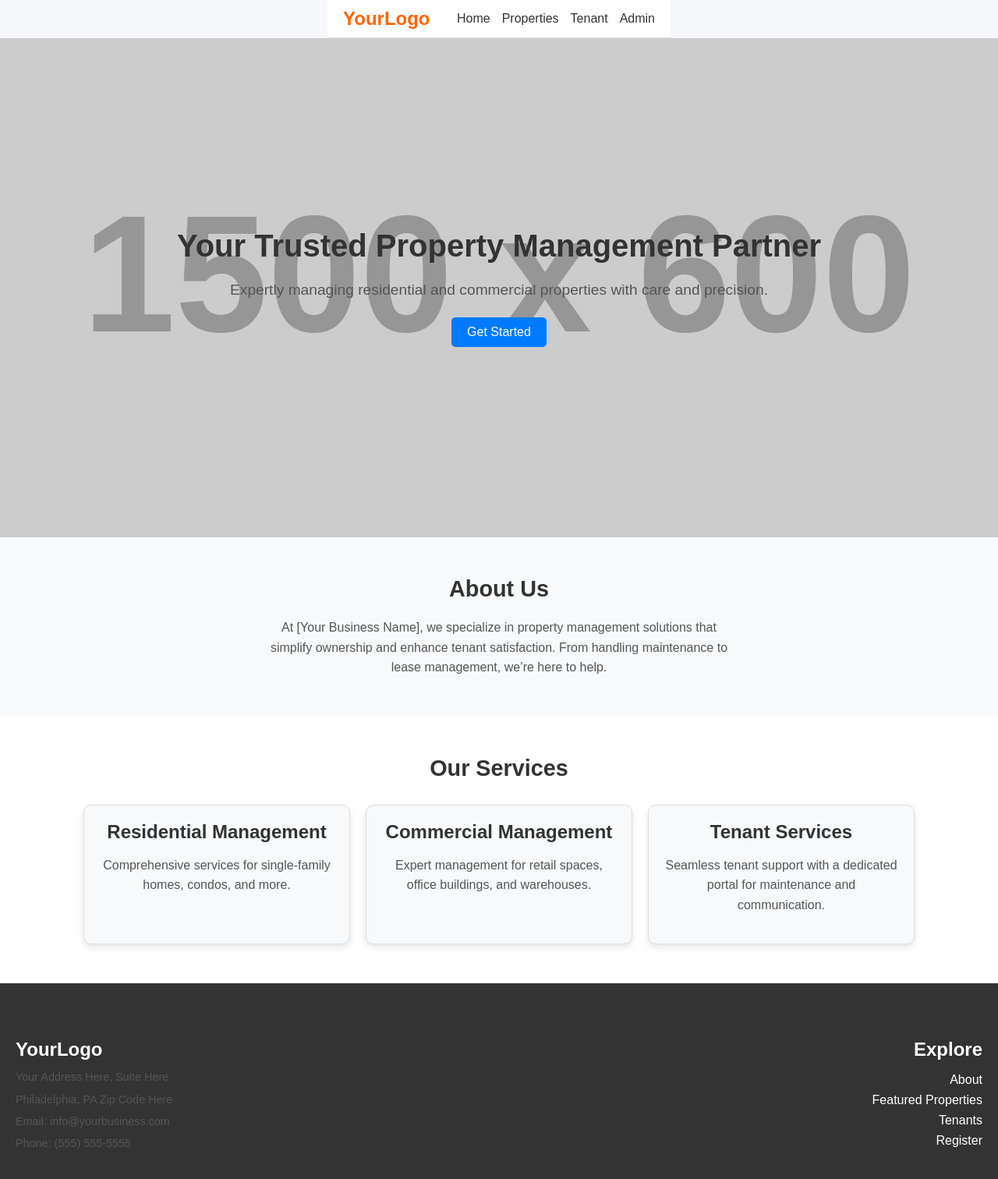
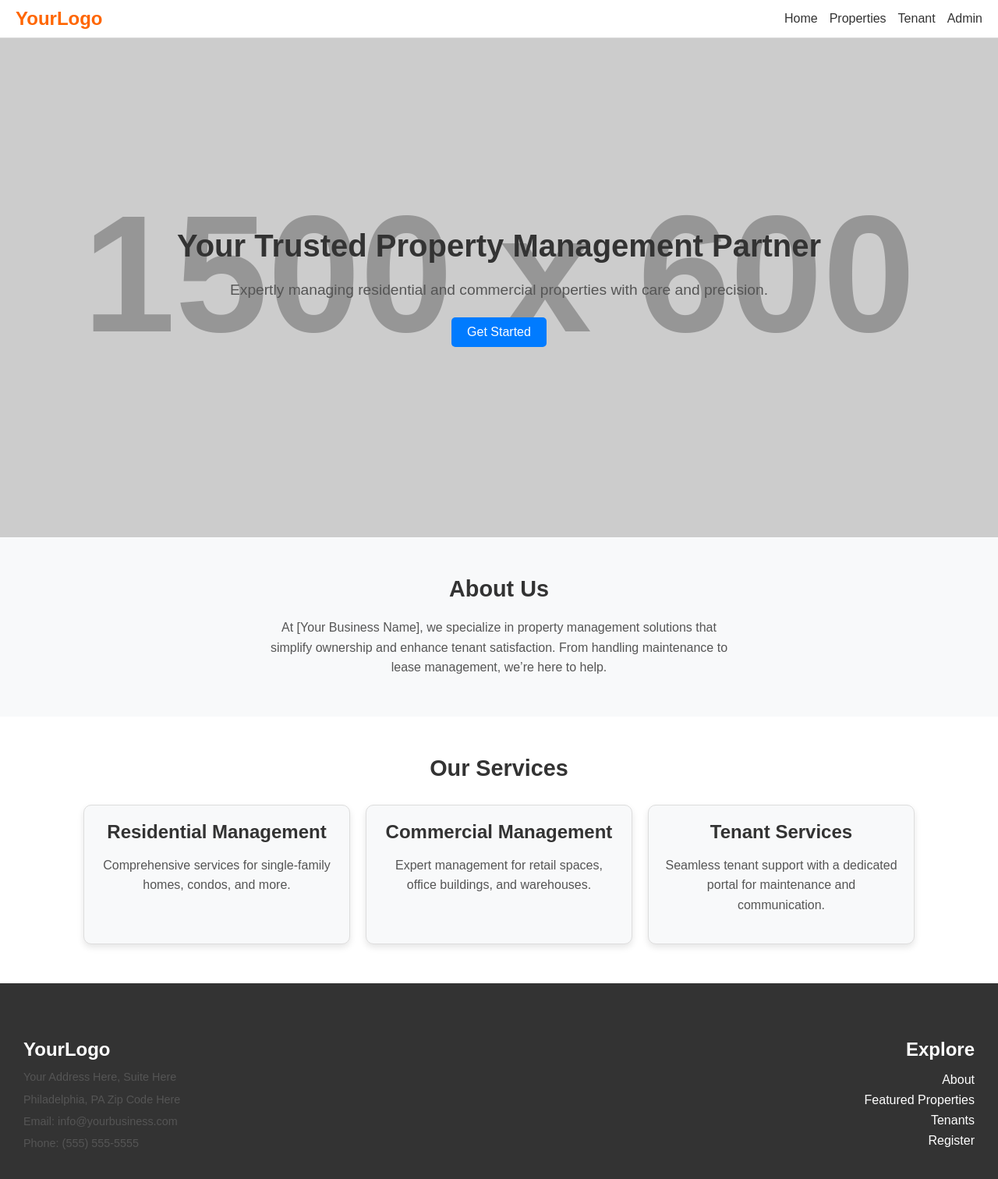
Before and after one commit to htrillo95/newpropertypro-ui-prod, a React (Create React App) app: page / in a window 1280 px wide. Shown: the top 1512 px of the page at 78% size. Built offline with nearby package versions, Linux system fonts and the light colour scheme.

Commit message:
Fixing footer alignment

```diff
--- a/src/styles/HomePage.css
+++ b/src/styles/HomePage.css
@@ -114,7 +114,7 @@ body {
     margin-bottom: 15px;
 }
 
-  /* Footer */
+/* Footer Section */
 .footer {
     background-color: #333;
     color: #fff;
@@ -125,10 +125,18 @@ body {
     display: flex;
     justify-content: space-between;
     align-items: flex-start;
+    flex-wrap: wrap; /* Allow stacking on smaller screens */
+}
+
+.footer-left,
+.footer-right {
+    flex: 1;
+    margin: 0;
+    padding: 0 10px;
 }
 
 .footer-left {
-    flex: 1;
+    text-align: left;
 }
 
 .footer-left h4 {
@@ -142,8 +150,7 @@ body {
 }
 
 .footer-right {
-    flex: 1;
-    text-align: right;
+    text-align: right; /* Align "Explore" section to the right on desktop */
 }
 
 .footer-right h4 {
@@ -170,16 +177,25 @@ body {
     color: #007bff;
 }
 
-  /* Responsive Design for Footer */
+/* Responsive Design for Mobile */
 @media (max-width: 768px) {
     .footer-container {
-      flex-direction: column;
-      align-items: center;
-      text-align: center;
+        flex-direction: column; /* Stack sections on mobile */
+        align-items: flex-start; /* Align everything to the left */
     }
 
     .footer-left,
     .footer-right {
-      margin: 20px 0;
+        width: 100%; /* Ensure sections span full width */
+        text-align: left; /* Align both sections to the left */
+    }
+
+    .footer-right ul {
+        padding-left: 0; /* Ensure consistent alignment with the logo section */
+    }
+
+    .footer-right li {
+        margin-left: 0; /* Remove unnecessary margin */
+        margin-bottom: 5px; /* Add consistent spacing */
     }
 }
--- a/src/styles/NavBar.css
+++ b/src/styles/NavBar.css
@@ -8,9 +8,8 @@
     position: sticky;
     top: 0;
     z-index: 1000;
-    width: 100%; /* Ensure navbar stretches across the screen */
-    max-width: 400px; /* Match the width of the register container */
-    margin: 0 auto; /* Center the navbar */
+    width: 100%; /* Stretch navbar across the entire width */
+    box-sizing: border-box; /* Ensure padding doesn't affect width */
 }
 
 .navbar .logo {
@@ -23,7 +22,8 @@
 .navbar .nav-links {
     display: flex;
     justify-content: flex-end; /* Align links to the right */
-    gap: 15px;
+    gap: 15px; /* Space between links */
+    margin-left: auto; /* Push links to the far right */
 }
 
 .navbar a {
@@ -51,8 +51,32 @@
     color: white;
     cursor: pointer;
     transition: background-color 0.3s ease;
+    margin-left: 10px; /* Add spacing from adjacent links */
 }
 
 .navbar button:hover {
     background-color: #0056b3;
 }
+
+/* Responsive Design for Mobile */
+@media (max-width: 768px) {
+    .navbar {
+        flex-direction: row; /* Ensure logo and links are in one line */
+        padding: 10px 15px;
+    }
+
+    .navbar .logo {
+        margin-right: auto; /* Push logo to the left */
+    }
+
+    .navbar .nav-links {
+        flex-direction: row; /* Keep links in one row */
+        justify-content: flex-end; /* Align links to the right */
+        flex-wrap: nowrap; /* Prevent wrapping */
+        margin-left: auto;
+    }
+
+    .navbar button {
+        margin-left: 15px; /* Space for logout button */
+    }
+}
```
Lines whose indentation alone changed are shown as unchanged.
